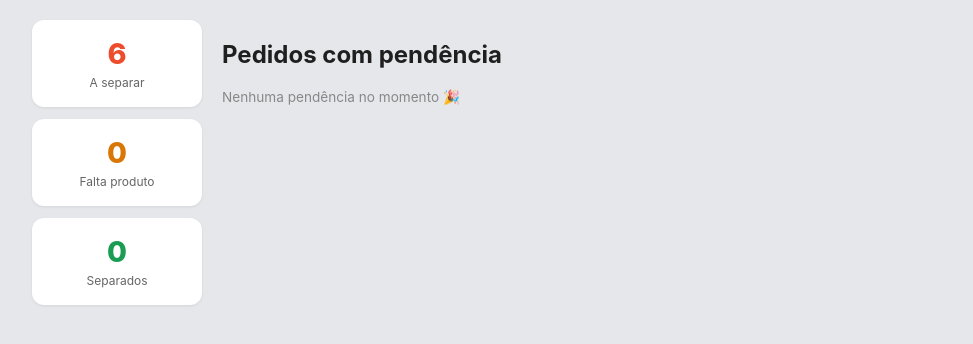
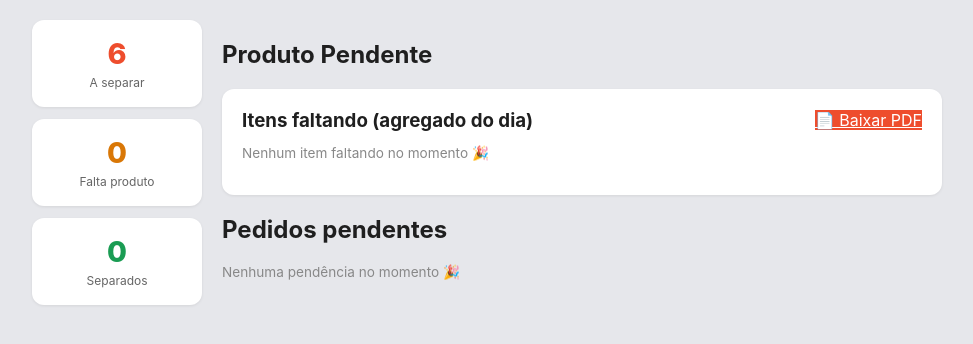
Before and after one commit to Lucasgomesdss/shopee-dashboard, a Flask app: page /pendencias in a window 1280 px wide. Shown: the part 49-393 px from the top of the page, without its empty margins (104-1077 px from the left). Run offline with Flask 3, Linux system fonts and the light colour scheme; the visitor is signed in with stand-in values (Sample User, id 1); data comes from the database, SQL or seed files in the repository.

Commit message:
aRename Pendencias to Produto Pendente, add aggregated missing items + PDF link

```diff
--- a/templates/pending.html
+++ b/templates/pending.html
@@ -1,7 +1,28 @@
 {% extends "base.html" %}
-{% block title %}Pendências{% endblock %}
+{% block title %}Produto Pendente{% endblock %}
 {% block content %}
-  <h2>Pedidos com pendência</h2>
+  <h2>Produto Pendente</h2>
+
+  <div class="card">
+    <div class="row" style="justify-content: space-between; align-items: center; margin-top: 0;">
+      <h3 style="margin: 0;">Itens faltando (agregado do dia)</h3>
+      <a href="{{ url_for('missing_products_pdf') }}" class="btn-primary">📄 Baixar PDF</a>
+    </div>
+    {% if not missing_rows %}
+      <p class="muted">Nenhum item faltando no momento 🎉</p>
+    {% else %}
+      <table>
+        <thead><tr><th>Produto</th><th>Variação</th><th>Qtd total</th></tr></thead>
+        <tbody>
+        {% for row in missing_rows %}
+          <tr><td>{{ row.name }}</td><td>{{ row.variation }}</td><td>{{ row.quantity }}</td></tr>
+        {% endfor %}
+        </tbody>
+      </table>
+    {% endif %}
+  </div>
+
+  <h2>Pedidos pendentes</h2>
   {% if not orders %}
     <p class="muted">Nenhuma pendência no momento 🎉</p>
   {% endif %}
```
